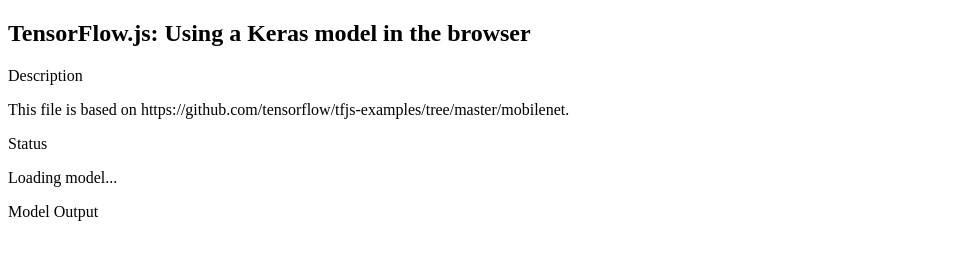
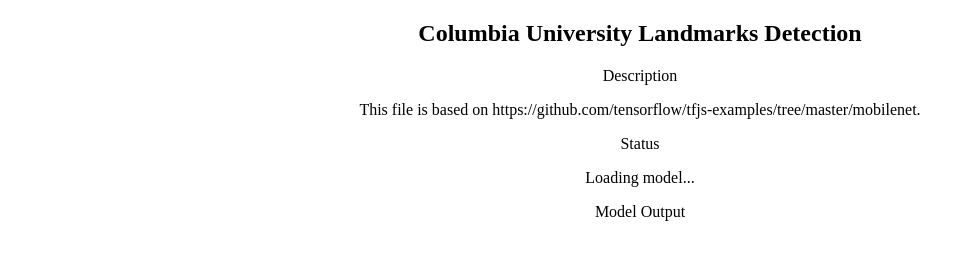
Before and after one commit to guidelorme/guidelorme.github.io, a plain HTML site: page index.html in a window 1280 px wide. Shown: the whole page, without its empty margins (0-975 px from the left). Drawn offline with Linux system fonts and the light colour scheme; a script that the page names is missing.

Commit message:
Update index.html

```diff
--- a/index.html
+++ b/index.html
@@ -1,5 +1,9 @@
 <!doctype html>
-
+<style>
+h1 {text-align: center;}
+p {text-align: center;}
+div {text-align: center;}
+</style>
 <head>
   <title>Columbia Landmarks Detection</title>
   <meta charset="UTF-8">
@@ -33,7 +37,7 @@
 <body>
   <div class="tfjs-example-container">
     <section class='title-area'>
-      <h1>TensorFlow.js: Using a Keras model in the browser</h1>
+      <h1>Columbia University Landmarks Detection</h1>
     </section>
 
     <section>
```
